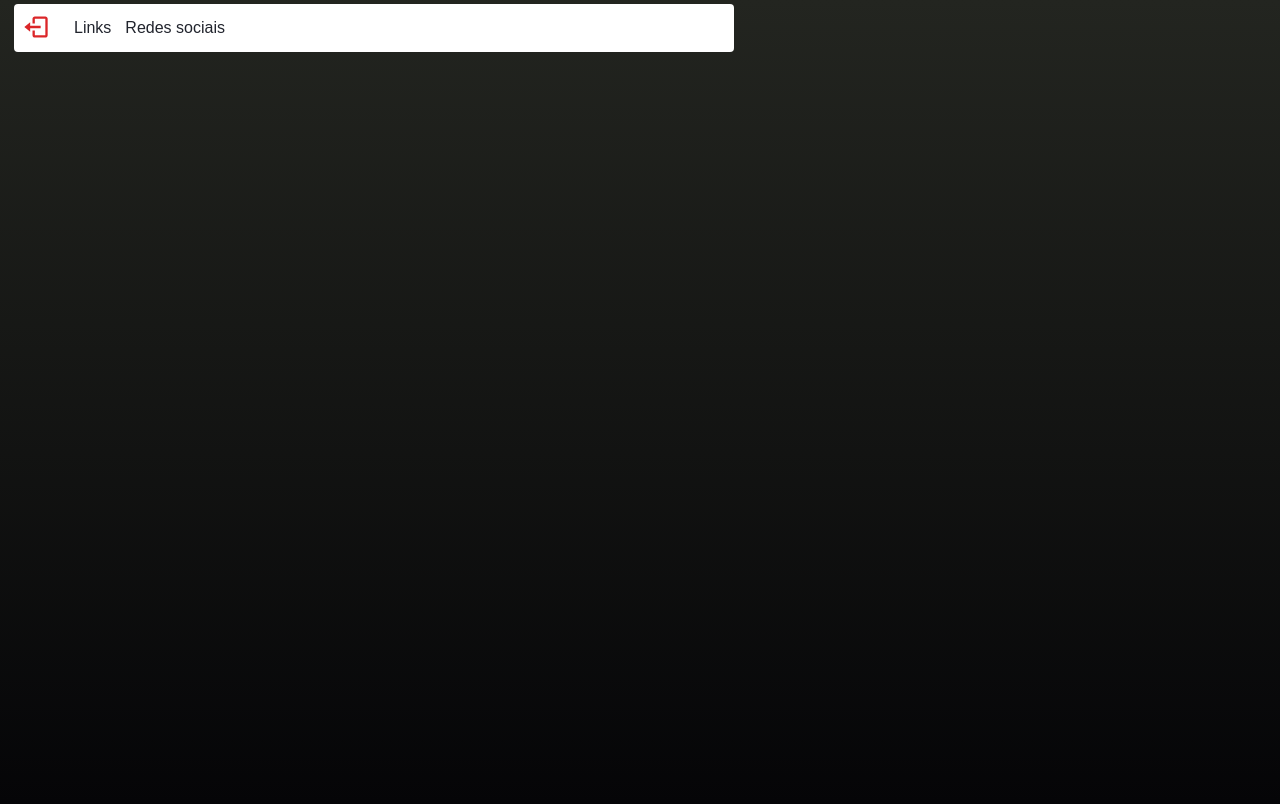
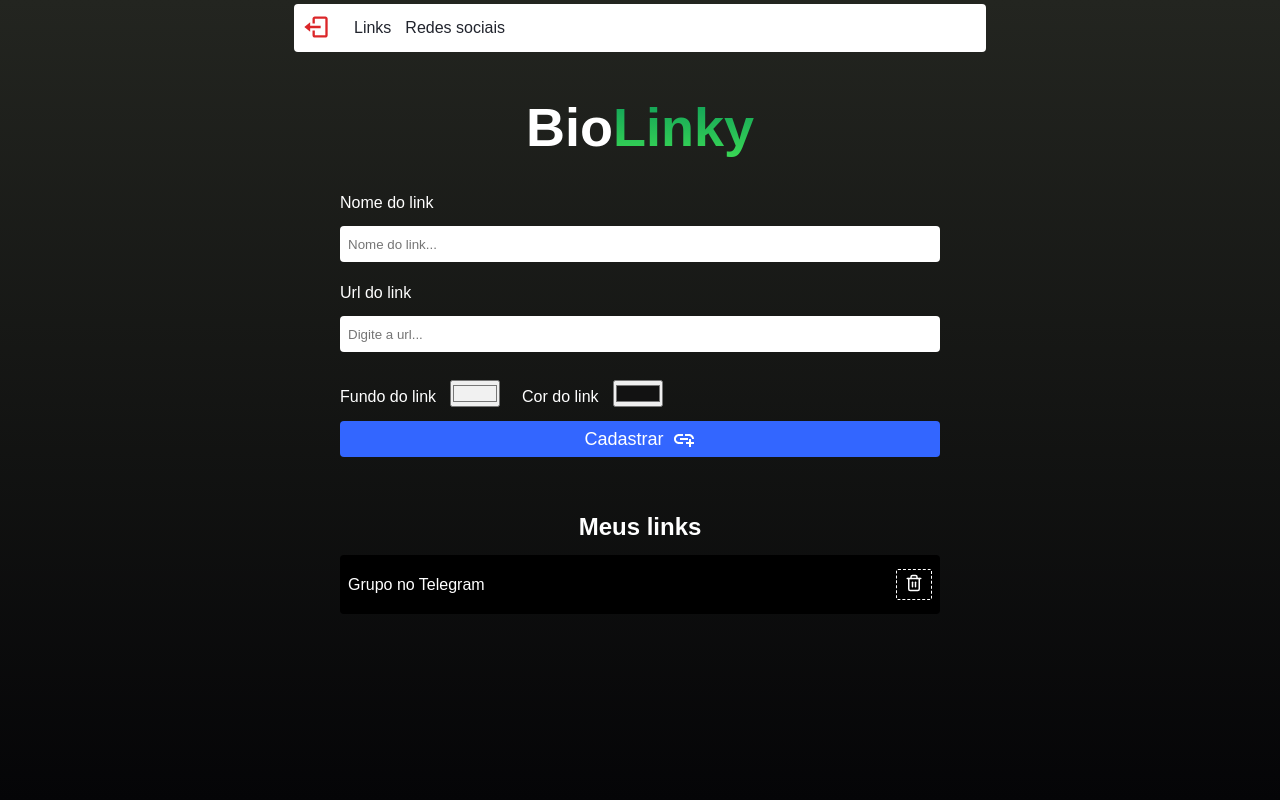
Before and after one commit to devdiegocarvalho/biolinky, a React (Create React App) app: page /admin in a window 1280 px wide. Built offline with nearby package versions, Linux system fonts and the light colour scheme; no server answers; sample sign-in values are in the browser's storage.

Commit message:
conexao com banco e cadastro de dados

```diff
--- a/src/index.css
+++ b/src/index.css
@@ -1,6 +1,7 @@
 *{
   margin: 0;
   padding: 0;
+  box-sizing: border-box
 }
 
 body {
--- /dev/null
+++ b/src/pages/Admin/admin.css
@@ -0,0 +1,87 @@
+.admin-container {
+  display: flex;
+  flex-direction: column;
+  align-items: center;
+  min-height: 100vh;
+  padding: 0 6px;
+}
+
+.label {
+  color: #fff;
+  font-weight: medium;
+  margin-top: 8px;
+  margin-bottom: 14px;
+}
+
+.container-colors {
+  display: flex;
+  margin: 14px 0;
+  gap: 22px;
+}
+
+.right {
+  margin-right: 14px;
+}
+
+.btn-register {
+  margin-bottom: 28px;
+  display: flex;
+  align-items: center;
+  justify-content: center;
+}
+
+.btn-register svg{
+  margin-left: 8px;
+}
+
+.title {
+  color: #fff;
+  margin: 28px 0 14px 0;
+}
+
+.list {
+  width: 90%;
+  max-width: 600px;
+  display: flex;
+  align-items: center;
+  justify-content: space-between;
+  background-color: rgba(36, 36, 36, 0.35);
+  border-radius: 4px;
+  padding: 14px 8px;
+}
+
+.preview {
+  margin: 0 0 28px 0;
+  padding: 4px;
+  border: 1px solid rgba(255, 255, 255, 0.3);
+  border-radius: 4px;
+  display: flex;
+  flex-direction: column;
+  align-items: center;
+  justify-content: center;
+}
+
+.btn-delete {
+  border: 1.5px dashed #fff;
+  color: #fff;
+  background-color: #000;
+  padding: 4px 8px;
+  border-radius: 2px;
+}
+
+.animate-pop {
+  animation-duration: 0.5s;
+  animation-name: animate-pop;
+}
+
+@keyframes animate-pop {
+  0%{
+    opacity: 0;
+    transform: scale(0.7, 0.7);
+  }
+
+  100%{
+    opacity: 1;
+    transform: scale(1, 1);
+  }
+}
--- a/src/pages/Admin/index.js
+++ b/src/pages/Admin/index.js
@@ -1,9 +1,129 @@
+import { useState } from 'react'
+import './admin.css'
 import { Header } from '../../components/Header'
+import { Logo } from '../../components/Logo'
+import { Input } from '../../components/Input'
+import { MdAddLink } from 'react-icons/md'
+import { FiTrash2 } from 'react-icons/fi'
+import { toast } from 'react-toastify'
+
+import { db } from '../../services/firebaseConnection'
+
+import {
+  addDoc,
+  collection,
+  onSnapshot,
+  query,
+  orderBy,
+  doc,
+  deleteDoc
+} from 'firebase/firestore'
 
 export default function Admin(){
+  const [nameInput, setNameInput] = useState("");
+  const [urlInput, setUrlInput] = useState("")
+  const [backgroundColorInput, setBackgroundColorInput] = useState("#f1f1f1")
+  const [textColorInput, setTextColorInput] = useState("#121212")
+
+  async function handleRegister(e){
+    e.preventDefault()
+
+    if(nameInput === '' || urlInput === '') {
+      toast.warning("Preencha todos os campos!")
+      return
+    }
+
+    addDoc(collection(db, "links"), {
+      name: nameInput,
+      url: urlInput,
+      bg: backgroundColorInput,
+      color: textColorInput,
+      created: new Date(),
+    })
+    .then(() => {
+      setNameInput("")
+      setUrlInput("")
+      toast.success("Link registrado com sucesso!")
+    })
+    .catch((error) => {
+      console.log(`Erro ao registrar : ${error}` )
+      toast.error("Oops! Erro ao salvar o link!")
+    })
+  }
+
+
   return(
     <div className='admin-container'>
       <Header/>
+
+      <Logo/>
+
+      <form className='form' onSubmit={handleRegister}>
+        <label className='label'>Nome do link</label>
+        <Input
+          type='text'
+          placeholder='Nome do link...'
+          value={nameInput}
+          onChange={ (e) => setNameInput(e.target.value) }
+        />
+
+        <label className='label'>Url do link</label>
+        <Input
+          type='url'
+          placeholder='Digite a url...'
+          value={urlInput}
+          onChange={ (e) => setUrlInput(e.target.value) }
+        />
+
+        <section className='container-colors'>
+          <div>
+            <label className='label right'>Fundo do link</label>
+            <input
+            type='color'
+            value={backgroundColorInput}
+            onChange={ (e) => setBackgroundColorInput(e.target.value) }
+            />
+
+          </div>
+
+          <div>
+            <label className='label right'>Cor do link</label>
+            <input
+             type='color'
+             value={textColorInput}
+             onChange={ (e) => setTextColorInput(e.target.value) }
+             />
+          </div>
+        </section>
+
+        { nameInput !== '' && (
+        <div className='preview'>
+          <label className='label'>Veja como está ficando 👇</label>
+          <article className='list' style={{ marginBottom: 8, marginTop: 8, backgroundColor: backgroundColorInput }}>
+            <p style={{ color: textColorInput }}>{nameInput}</p>
+          </article>
+        </div>
+        )}
+
+        <button className='btn-register' type='submit'>
+          Cadastrar <MdAddLink size={24} color='#fff'/>
+        </button>
+      </form>
+
+      <h2 className='title'>Meus links</h2>
+
+      <article
+      className='list animate-pop'
+      style = {{ backgroundColor: "#000", color:"#fff" }}
+      >
+        <p>Grupo no Telegram</p>
+        <div>
+          <button className='btn-delete'>
+            <FiTrash2 size={18} color='#fff'/>
+          </button>
+        </div>
+      </article>
+
     </div>
   )
 }
```
